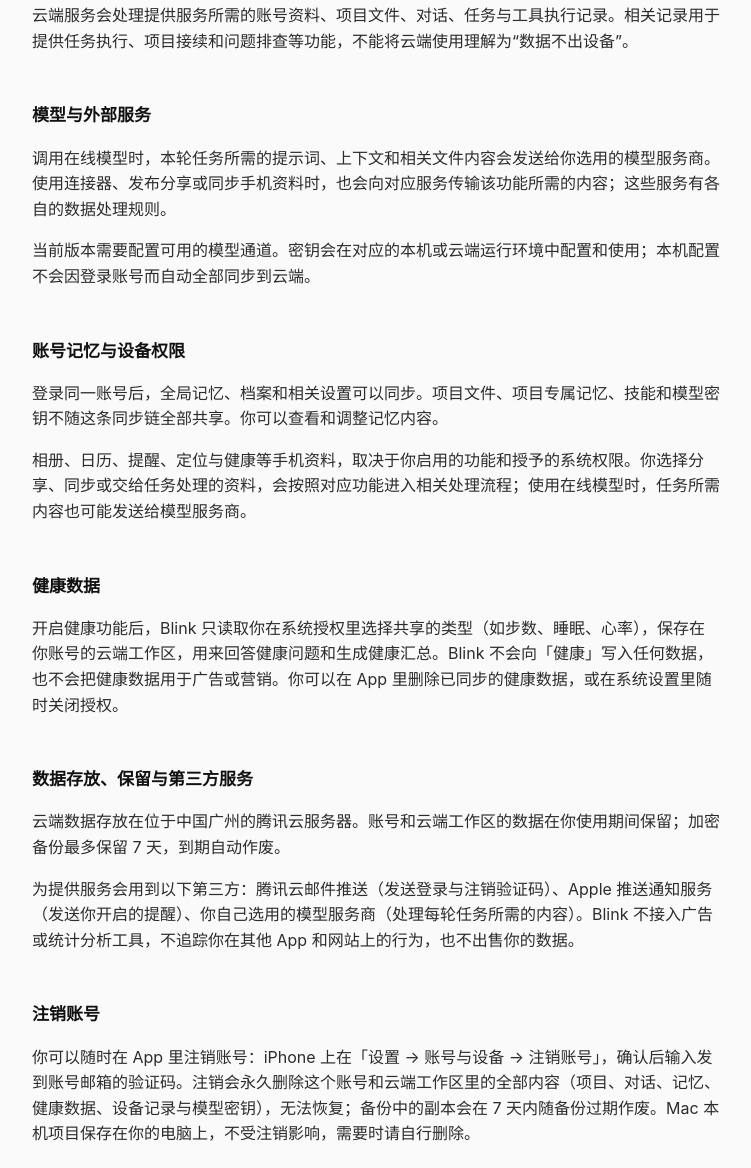
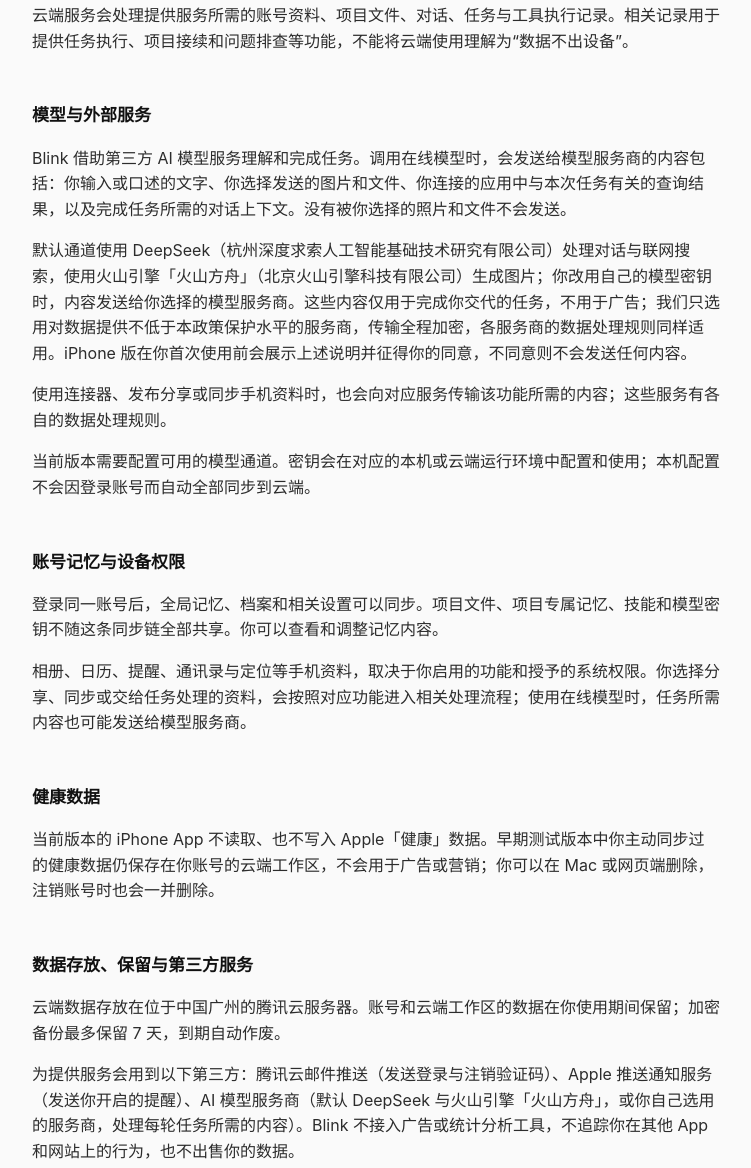
Before and after one commit to arise130315/blink_website, a plain HTML site: page privacy.html in a window 1280 px wide. Shown: the part 398-1566 px from the top of the page, without its empty margins (264-1015 px from the left). Drawn offline with Linux system fonts and the light colour scheme.

Commit message:
隐私政策:点名第三方 AI 服务商与同意流程,健康一节改为 iPhone 版不读写

```diff
--- a/privacy.html
+++ b/privacy.html
@@ -106,19 +106,21 @@ a { color: var(--fg); text-decoration: underline; text-underline-offset: 3px; }
   <p>云端服务会处理提供服务所需的账号资料、项目文件、对话、任务与工具执行记录。相关记录用于提供任务执行、项目接续和问题排查等功能，不能将云端使用理解为“数据不出设备”。</p>
 
   <h2>模型与外部服务</h2>
-  <p>调用在线模型时，本轮任务所需的提示词、上下文和相关文件内容会发送给你选用的模型服务商。使用连接器、发布分享或同步手机资料时，也会向对应服务传输该功能所需的内容；这些服务有各自的数据处理规则。</p>
+  <p>Blink 借助第三方 AI 模型服务理解和完成任务。调用在线模型时，会发送给模型服务商的内容包括：你输入或口述的文字、你选择发送的图片和文件、你连接的应用中与本次任务有关的查询结果，以及完成任务所需的对话上下文。没有被你选择的照片和文件不会发送。</p>
+  <p>默认通道使用 DeepSeek（杭州深度求索人工智能基础技术研究有限公司）处理对话与联网搜索，使用火山引擎「火山方舟」（北京火山引擎科技有限公司）生成图片；你改用自己的模型密钥时，内容发送给你选择的模型服务商。这些内容仅用于完成你交代的任务，不用于广告；我们只选用对数据提供不低于本政策保护水平的服务商，传输全程加密，各服务商的数据处理规则同样适用。iPhone 版在你首次使用前会展示上述说明并征得你的同意，不同意则不会发送任何内容。</p>
+  <p>使用连接器、发布分享或同步手机资料时，也会向对应服务传输该功能所需的内容；这些服务有各自的数据处理规则。</p>
   <p>当前版本需要配置可用的模型通道。密钥会在对应的本机或云端运行环境中配置和使用；本机配置不会因登录账号而自动全部同步到云端。</p>
 
   <h2>账号记忆与设备权限</h2>
   <p>登录同一账号后，全局记忆、档案和相关设置可以同步。项目文件、项目专属记忆、技能和模型密钥不随这条同步链全部共享。你可以查看和调整记忆内容。</p>
-  <p>相册、日历、提醒、定位与健康等手机资料，取决于你启用的功能和授予的系统权限。你选择分享、同步或交给任务处理的资料，会按照对应功能进入相关处理流程；使用在线模型时，任务所需内容也可能发送给模型服务商。</p>
+  <p>相册、日历、提醒、通讯录与定位等手机资料，取决于你启用的功能和授予的系统权限。你选择分享、同步或交给任务处理的资料，会按照对应功能进入相关处理流程；使用在线模型时，任务所需内容也可能发送给模型服务商。</p>
 
   <h2>健康数据</h2>
-  <p>开启健康功能后，Blink 只读取你在系统授权里选择共享的类型（如步数、睡眠、心率），保存在你账号的云端工作区，用来回答健康问题和生成健康汇总。Blink 不会向「健康」写入任何数据，也不会把健康数据用于广告或营销。你可以在 App 里删除已同步的健康数据，或在系统设置里随时关闭授权。</p>
+  <p>当前版本的 iPhone App 不读取、也不写入 Apple「健康」数据。早期测试版本中你主动同步过的健康数据仍保存在你账号的云端工作区，不会用于广告或营销；你可以在 Mac 或网页端删除，注销账号时也会一并删除。</p>
 
   <h2>数据存放、保留与第三方服务</h2>
   <p>云端数据存放在位于中国广州的腾讯云服务器。账号和云端工作区的数据在你使用期间保留；加密备份最多保留 7 天，到期自动作废。</p>
-  <p>为提供服务会用到以下第三方：腾讯云邮件推送（发送登录与注销验证码）、Apple 推送通知服务（发送你开启的提醒）、你自己选用的模型服务商（处理每轮任务所需的内容）。Blink 不接入广告或统计分析工具，不追踪你在其他 App 和网站上的行为，也不出售你的数据。</p>
+  <p>为提供服务会用到以下第三方：腾讯云邮件推送（发送登录与注销验证码）、Apple 推送通知服务（发送你开启的提醒）、AI 模型服务商（默认 DeepSeek 与火山引擎「火山方舟」，或你自己选用的服务商，处理每轮任务所需的内容）。Blink 不接入广告或统计分析工具，不追踪你在其他 App 和网站上的行为，也不出售你的数据。</p>
 
   <h2>注销账号</h2>
   <p>你可以随时在 App 里注销账号：iPhone 上在「设置 → 账号与设备 → 注销账号」，确认后输入发到账号邮箱的验证码。注销会永久删除这个账号和云端工作区里的全部内容（项目、对话、记忆、健康数据、设备记录与模型密钥），无法恢复；备份中的副本会在 7 天内随备份过期作废。Mac 本机项目保存在你的电脑上，不受注销影响，需要时请自行删除。</p>
@@ -130,7 +132,7 @@ a { color: var(--fg); text-decoration: underline; text-underline-offset: 3px; }
   <p>Blink 由杨剑峰运营。对隐私有疑问、希望查询、更正或删除个人信息，可以邮件联系 <a href="mailto:arise130315@gmail.com">arise130315@gmail.com</a>，我们会在 15 个工作日内答复。</p>
 
   <div class="meta">
-    <div>生效日期：2026 年 11 月 5 日 · 最后更新：2026 年 11 月 5 日</div>
+    <div>生效日期：2026 年 11 月 5 日 · 最后更新：2026 年 11 月 22 日</div>
     <div>© 2026 Blink. All rights reserved.</div>
     <div><a href="https://beian.miit.gov.cn/" target="_blank" rel="noopener noreferrer">粤ICP备2026072152号-2</a></div>
   </div>
```
